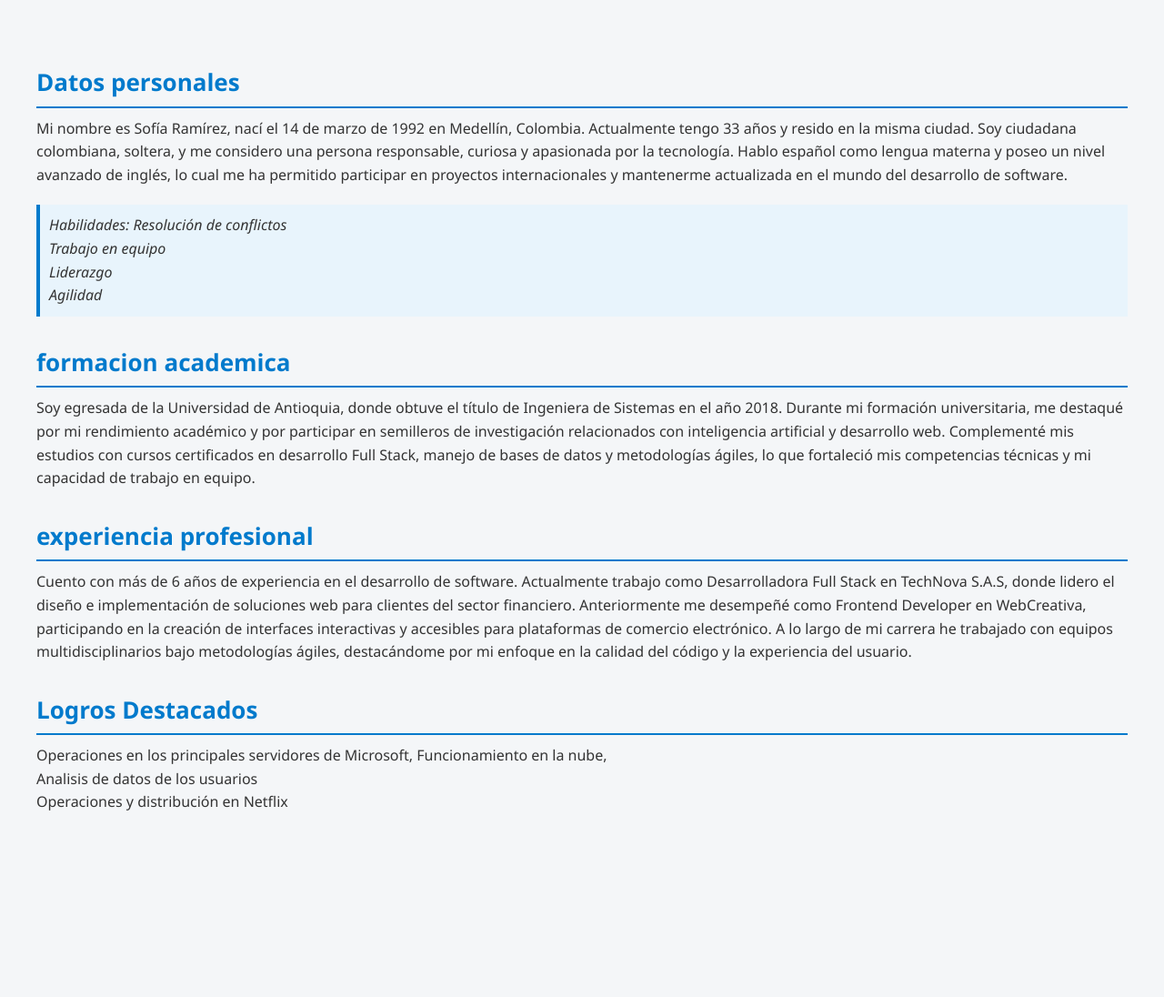
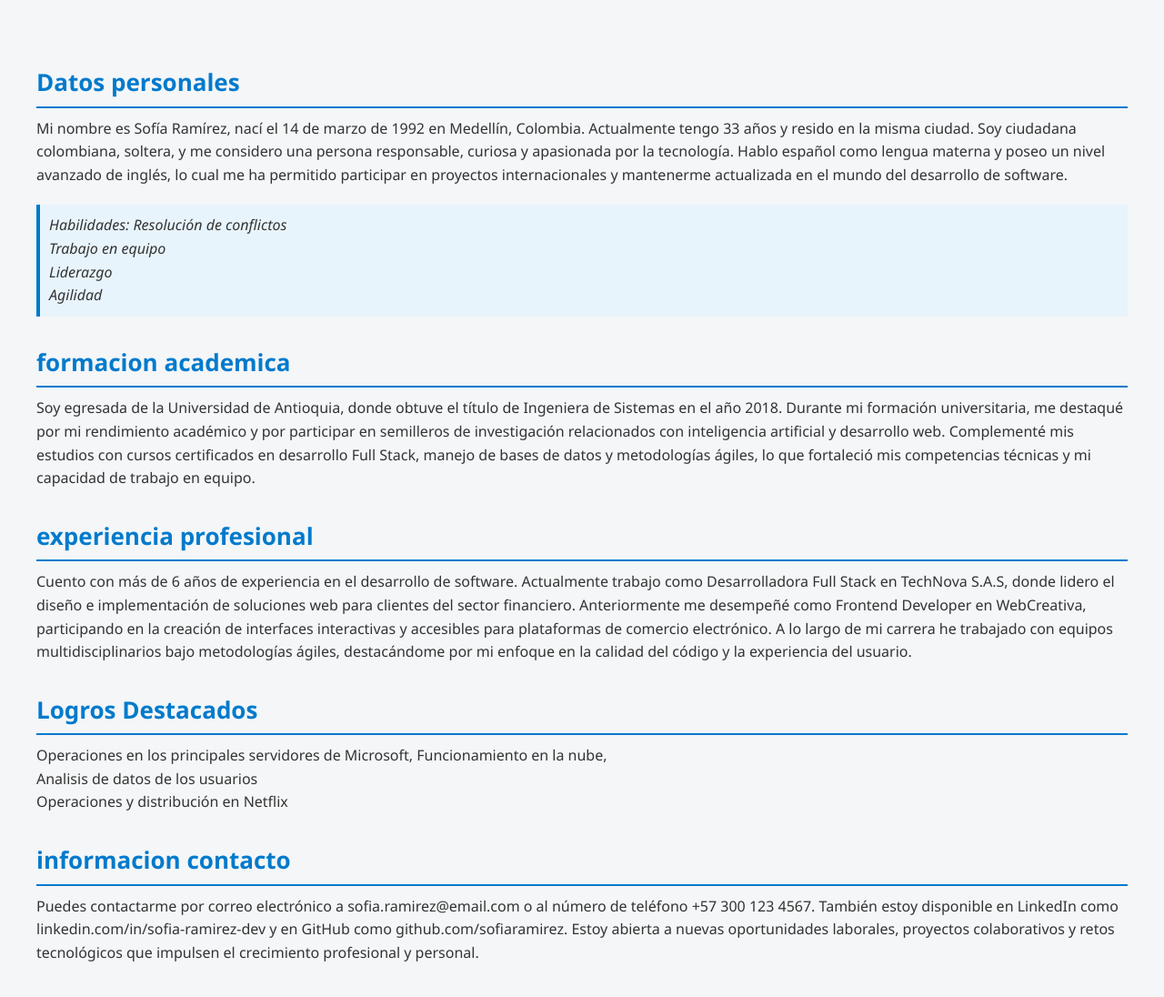
Before and after one commit to 1samuelflorez1/Laboratorio-9, a plain HTML site: page index.html in a window 1280 px wide. Shown: the whole page at 91% size. Before the commit the page ends 955 px from the top, so only its background shows below. Drawn offline with Linux system fonts and the light colour scheme.

Commit message:
se implemento la info

```diff
--- a/index.html
+++ b/index.html
@@ -43,5 +43,13 @@
         Operaciones y distribución en Netflix
         </p>
 
+        <h1>informacion contacto</h1>
+        <p>Puedes contactarme por correo electrónico a sofia.ramirez@email.com o al número de teléfono
+            +57 300 123 4567. También estoy disponible en LinkedIn como linkedin.com/in/sofia-ramirez-dev y en
+            GitHub como github.com/sofiaramirez. Estoy abierta a nuevas oportunidades laborales, proyectos
+            colaborativos y retos tecnológicos que impulsen el crecimiento profesional y personal.
+
+</p>
+
 </body>
 </html>
```
